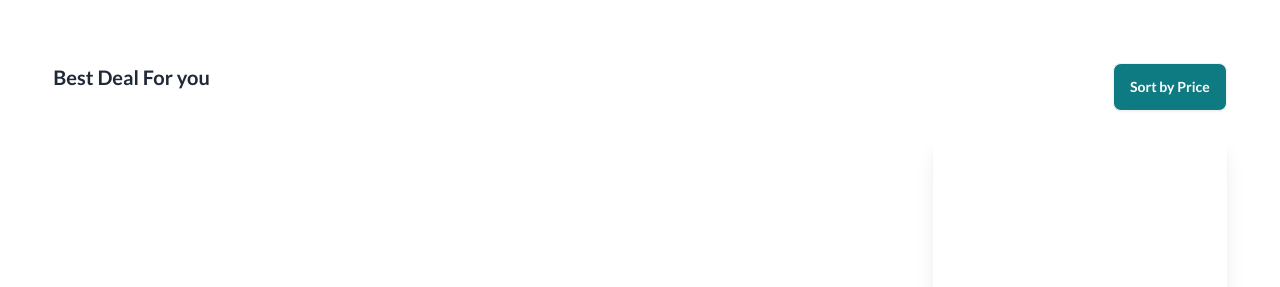
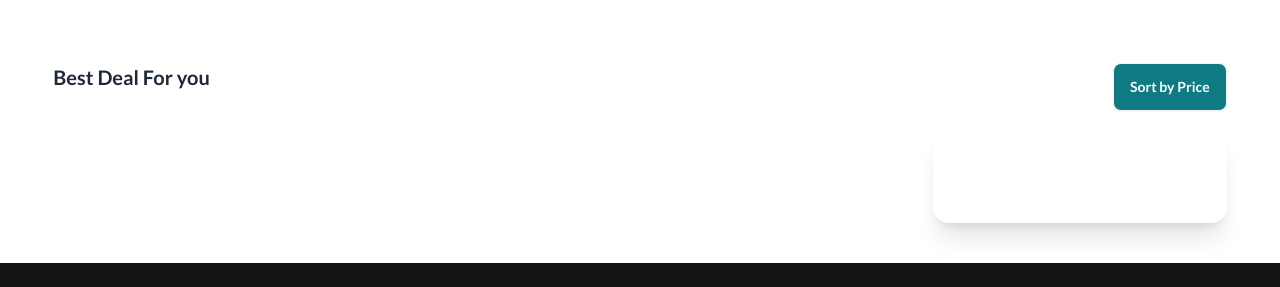
Before and after one commit to SifatSararChistee/peddy-pet-adoption, a plain HTML site: page index.html in a window 1280 px wide. Shown: the part 860-1147 px from the top of the page. Drawn offline with nearby package versions, Linux system fonts and the light colour scheme; no server answers.

Commit message:
updated like functions

```diff
--- a/index.html
+++ b/index.html
@@ -157,7 +157,7 @@
             <div id="spinner" class="hidden"><span  class="loading loading-bars loading-lg"></span></div>
           </div>
                    <!-- right side -->
-          <div id="right-side" class="card shadow-xl grid grid-cols-2 grid-rows-[100px] mt-4 p-2 gap-4 h-[800px]">
+          <div id="right-side" class="card shadow-xl grid grid-cols-2 grid-rows-6 mt-4 p-2 gap-4">
 
           </div>
          </div>
```
